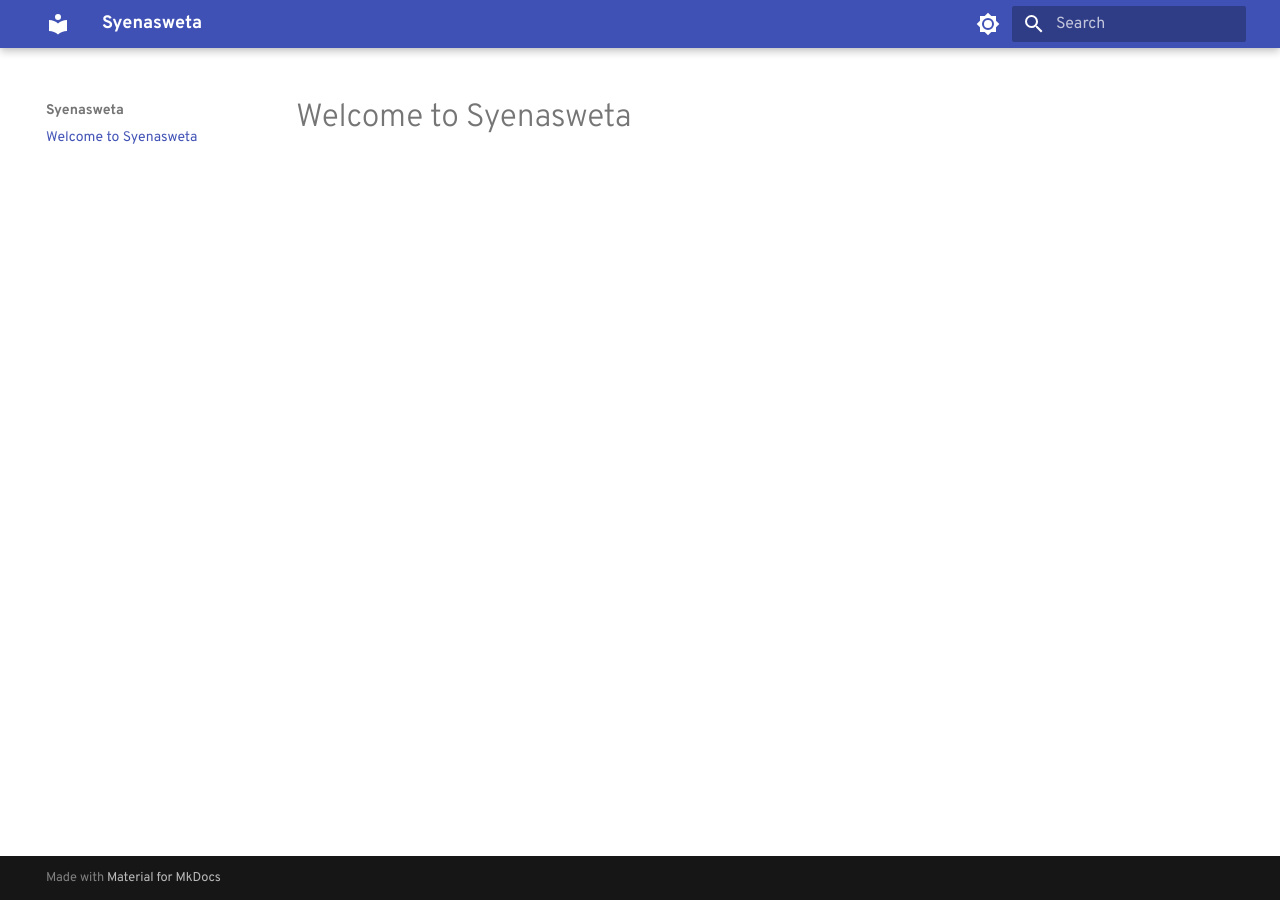
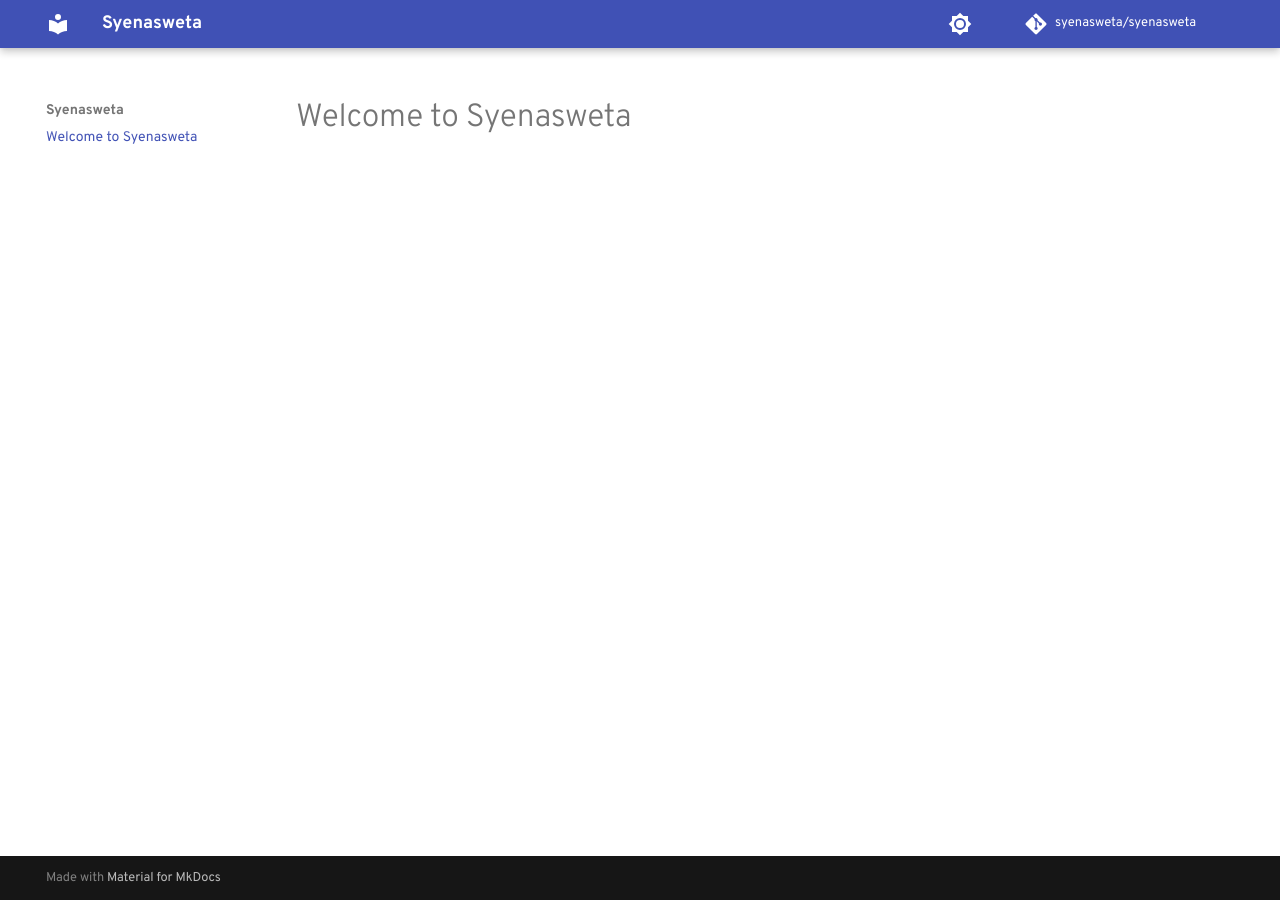
Before and after one commit to syenasweta/site, an MkDocs documentation site: the page built from docs/index.md, in a window 1280 px wide. Built offline with MkDocs 1.6.1 and Material for MkDocs 9.7.7, drawn with Linux system fonts in a browser that asks for light colours; comment, search, counter and statistics services are not loaded.

Commit message:
edit mkdocs.yml

```diff
--- a/mkdocs.yml
+++ b/mkdocs.yml
@@ -1,9 +1,13 @@
 site_name: Syenasweta
 site_url: https://syenasweta.tech/
+repo_url: https://github.com/syenasweta/syenasweta
+repo_name: syenasweta/syenasweta
 theme:
   name: material
   language: en
   direction: ltr
+  icon:
+    repo: fontawesome/brands/git-alt
   font:
     text: Overpass
     code: JetBrains Mono
@@ -28,3 +32,5 @@ extra_javascript:
   - javascripts/extra.js
 extra:
   homepage: /
+plugins:
+  - git-authors
```
